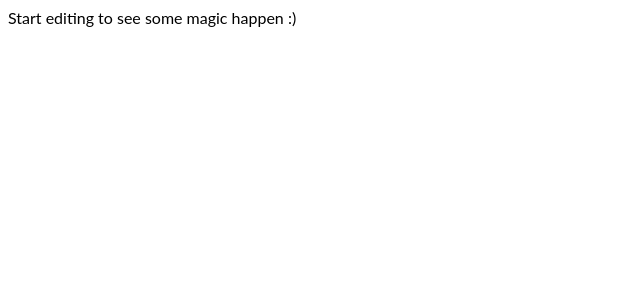
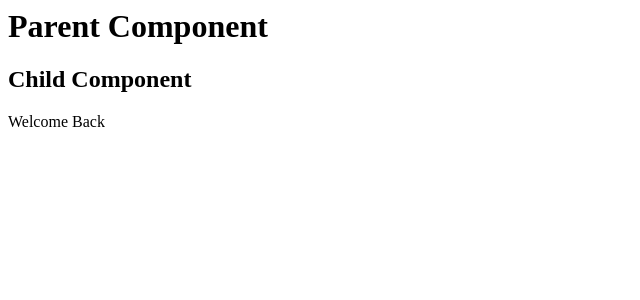
Before and after one commit to sandydonaldson/AngularComponentInteraction, an Angular app: page / in a window 1280 px wide. Shown: the top 300 px of the page, without its empty margins (0-640 px from the left). Built offline with nearby package versions, Linux system fonts and the light colour scheme.

Commit message:
3 files modified, 3 added

```diff
--- a/src/app/app.component.html
+++ b/src/app/app.component.html
@@ -1,3 +1,2 @@
-<p>
-  Start editing to see some magic happen :)
-</p>
+<h1>Parent Component</h1>
+<app-child [loggedIn]="userLoggedIn"></app-child>
--- a/src/app/app.component.ts
+++ b/src/app/app.component.ts
@@ -6,5 +6,5 @@ import { Component } from '@angular/core';
   styleUrls: [ './app.component.css' ]
 })
 export class AppComponent  {
-  name = 'Angular';
+  userLoggedIn = true;
 }
--- a/src/app/app.module.ts
+++ b/src/app/app.module.ts
@@ -3,10 +3,11 @@ import { BrowserModule } from '@angular/platform-browser';
 import { FormsModule } from '@angular/forms';
 
 import { AppComponent } from './app.component';
+import { ChildComponent } from './child/child/child.component';
 
 @NgModule({
   imports:      [ BrowserModule, FormsModule ],
-  declarations: [ AppComponent ],
+  declarations: [ AppComponent, ChildComponent ],
   bootstrap:    [ AppComponent ]
 })
 export class AppModule { }
--- /dev/null
+++ b/src/app/child/child/child.component.html
@@ -0,0 +1,3 @@
+<h2>Child Component</h2>
+<p *ngIf="loginFlag">Welcome Back</p>
+<p *ngIf="!loginFlag">Please Log in</p>
--- /dev/null
+++ b/src/app/child/child/child.component.ts
@@ -0,0 +1,17 @@
+import { Component, OnInit, Input } from '@angular/core';
+
+@Component({
+  selector: 'app-child',
+  templateUrl: './child.component.html',
+  styleUrls: ['./child.component.css']
+})
+export class ChildComponent implements OnInit {
+
+  @Input('loggedIn') loginFlag : boolean;
+
+  constructor() { }
+
+  ngOnInit() {
+  }
+
+}
```
Also changed, not shown: src/app/child/child/child.component.css (added).
